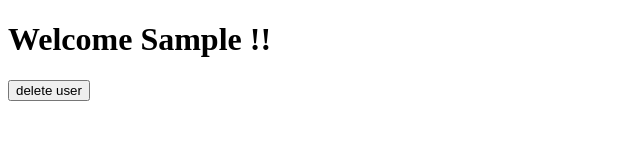
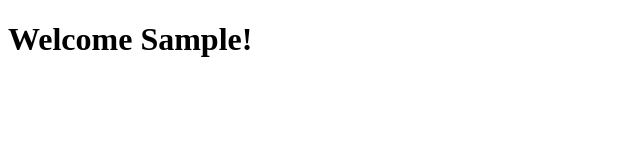
Before and after one commit to HeejinYang/Momentum-chrome-app, a plain HTML site: page index.html in a window 1280 px wide. Both pictures are taken after typing "Sample" into the empty fields and a click on the button "log in". Shown: the whole page, without its empty margins (0-640 px from the left). Drawn offline with Linux system fonts and the light colour scheme.

Commit message:
app4.js에 복습

```diff
--- a/app3.js
+++ b/app3.js
@@ -1,5 +1,5 @@
 const loginForm = document.querySelector("#login-form");
-const loginIuput = loginForm.querySelector("input");
+const loginInput = loginForm.querySelector("input");
 const greeting = document.querySelector("h1");
 const deleteUserBtn = document.getElementById("deleteUserBtn");
 
@@ -26,7 +26,7 @@ function checkUserExist(){
 function onLoginClick(event){
     event.preventDefault();
 
-    username = loginIuput.value;
+    username = loginInput.value;
     localStorage.setItem("username", username);
 
     loginForm.classList.add(HIDDEN_CLASSNAME);
--- /dev/null
+++ b/app4.js
@@ -0,0 +1,33 @@
+const loginForm = document.querySelector("#login-form");
+const loginInput = loginForm.querySelector("input");
+const greeting = document.querySelector("h1");
+
+function checkUserExist(){
+    if (localStorage.getItem("username") === null){
+    loginForm.classList.remove("hidden");
+    greeting.classList.add("hidden");
+    } else {
+    loginForm.classList.add("hidden")
+    greeting.classList.remove("hidden");
+
+    const savedUserName = localStorage.getItem("username")
+    greeting.innerText = `Welcome ${savedUserName}!`;
+    }
+}
+
+function onLoginClick(event){
+
+    // submit했을때 페이지가 재시작 되는것을 막는다
+    event.preventDefault();
+
+    // submit되어서 이 함수가 실행되었을때 인풋에 값이 있기때문에 여기에 위치한다
+    const username = loginInput.value;
+
+    //localStorage에 저장하기
+    localStorage.setItem("username", username);
+    checkUserExist();
+
+}
+
+checkUserExist();
+loginForm.addEventListener("submit", onLoginClick);
--- a/index.html
+++ b/index.html
@@ -12,14 +12,11 @@
         <input required maxlength="15" type="text", placeholder="What is your name?"/><br>
         <button>log in</button>
     </form>
-
-    <h1 class="hidden">
-
-    </h1>
-    <button class="hidden" id="deleteUserBtn">delete user</button>
+    <h1 class="hidden"></h1>
 
 
 
-    <script src="app3.js" defer></script>
+
+    <script src="app4.js" defer></script>
 </body>
 </html>
```
